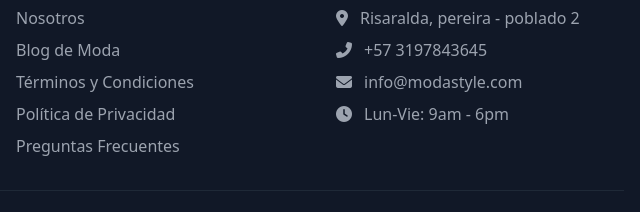
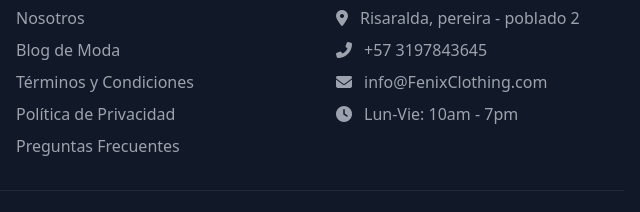
Before and after one commit to jafet-sanchez/tienda, a plain HTML site: page index.html in a window 1280 px wide. Shown: the part 2682-2894 px from the top of the page, 640-1280 px from the left. Drawn offline with nearby package versions, Linux system fonts and the light colour scheme.

Commit message:
se modifico el horario y el correo de la tienda

```diff
--- a/index.html
+++ b/index.html
@@ -395,11 +395,11 @@
                         </li>
                         <li class="flex items-start">
                             <i class="fas fa-envelope mt-1 mr-3"></i>
-                            <span>info@modastyle.com</span>
+                            <span>info@FenixClothing.com</span>
                         </li>
                         <li class="flex items-start">
                             <i class="fas fa-clock mt-1 mr-3"></i>
-                            <span>Lun-Vie: 9am - 6pm</span>
+                            <span>Lun-Vie: 10am - 7pm</span>
                         </li>
                     </ul>
                 </div>
```
